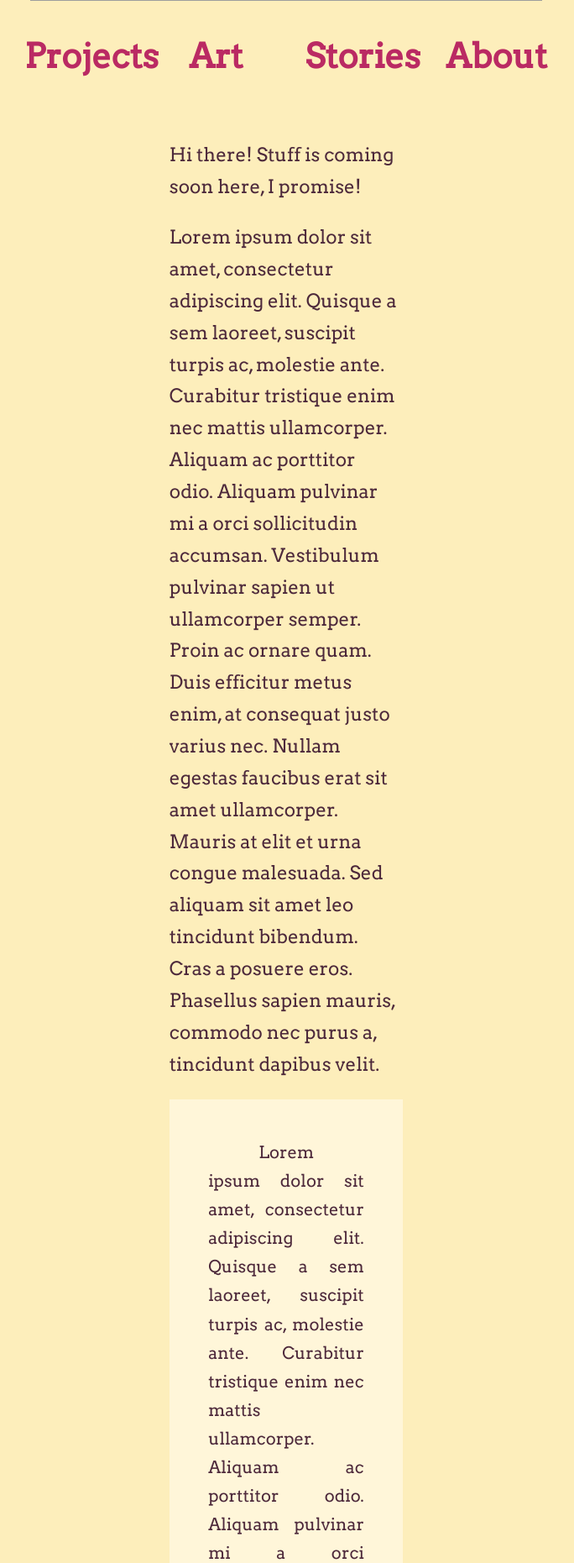
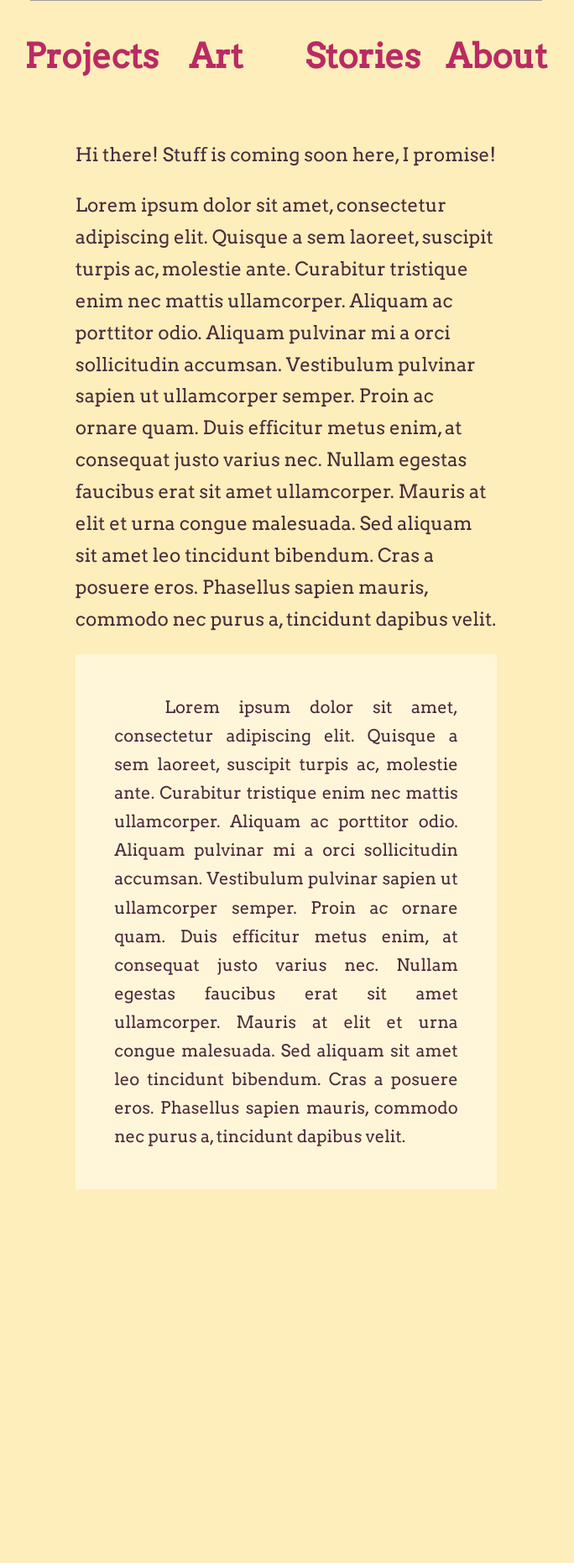
Before and after one commit to Brodnork/website, a PHP site: page / in a window 1280 px wide. Shown: the part 509-2370 px from the top of the page at 84% size, without its empty margins (299-983 px from the left). After the commit the page ends 1925 px from the top, so only its background shows below. Run offline with PHP 8.4, Linux system fonts and the light colour scheme; grey boxes are pictures that could not be loaded.

Commit message:
Update style.css

```diff
--- a/style.css
+++ b/style.css
@@ -17,8 +17,8 @@ body {
 main {
   padding:1em;
   padding-top:1em;
-  margin-right: 20em;
-  margin-left: 20em;
+  margin-right: 15em;
+  margin-left: 15em;
 }
 
 footer{
```
